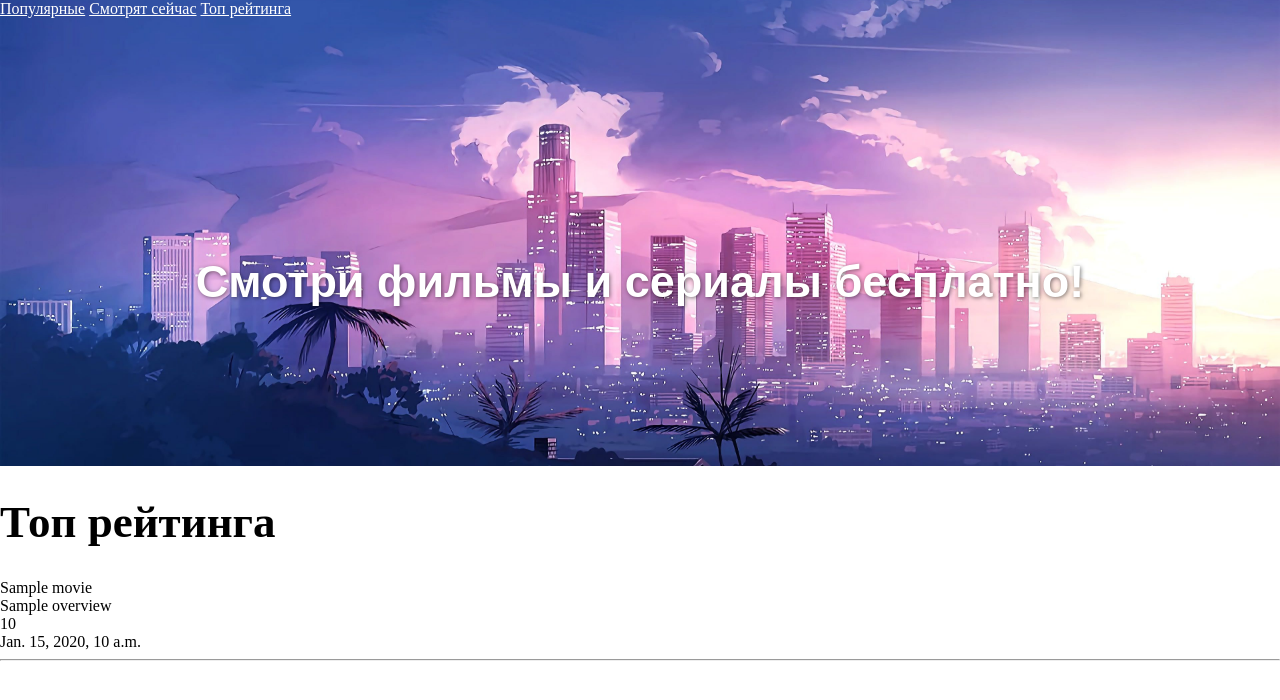
After one commit to artem-create16/movies, a Django app: template catalog/templates/catalog/top.html in a window 1280 px wide. The commit adds this page. Shown: the top 700 px of the page. Run offline with Django 3.2, Linux system fonts and the light colour scheme; the template is opened without the code that fills it: most values are stand-ins (such as "Sample title", 1, 10 or a date in 2020).

Commit message:
Added sections

```diff
--- /dev/null
+++ b/catalog/static/main.css
@@ -0,0 +1,67 @@
+.webmadewell {
+    background-color: white;
+}
+
+body {
+    margin: 0;
+}
+
+.sample-header {
+    left: 0;
+    top: 0;
+    width: 100%;
+    background-image: url(images/header.jpg);
+    background-position: center;
+    background-size: cover;
+    background-repeat: no-repeat;
+}
+
+.sample-header-section {
+    display: flex;
+    justify-content: center;
+    position: relative;
+    padding: 15% 0 10%;
+    /*max-width: 640px;*/
+    margin-left: auto;
+    margin-right: auto;
+    color: white;
+    text-shadow: 1px 1px 4px rgba(0, 0, 0, 0.5);
+    font-family: "Montserrat", sans-serif;
+}
+
+h1 {
+    font-size: 45px;
+}
+
+h2 {
+    font-weight: 400;
+}
+
+.sample-section-wrap {
+    position: relative;
+    background-color: white;
+}
+
+.sample-section {
+    position: relative;
+    /*max-width: 640px;*/
+    margin-left: auto;
+    margin-right: auto;
+    padding: 40px;
+}
+
+.menu li a {
+    color: white;
+}
+
+.menu li {
+    display: inline-block;
+}
+
+.menu ul {
+    margin-left: 0;
+    /* Отступ слева в браузере IE и Opera */
+    padding-left: 0;
+    /* Отступ слева в браузере Firefox, Safari, Chrome */
+    margin-top: 0
+}
--- /dev/null
+++ b/catalog/templates/catalog/layout.html
@@ -0,0 +1,12 @@
+<!DOCTYPE html>
+
+<html lang="en">
+<head>
+    <meta charset="UTF-8">
+    <title>{{ title }}</title>
+    <link rel="stylesheet" href="../../static/main.css">
+</head>
+
+{% include 'catalog/navbar.html' %}
+{% block content %}{% endblock %}
+</html>
--- /dev/null
+++ b/catalog/templates/catalog/navbar.html
@@ -0,0 +1,21 @@
+<header>
+    <div class="sample-header">
+        <div class="menu">
+            <ul>
+                <li>
+                    <a href="{% url 'index' %}">Популярные</a>
+                </li>
+                <li>
+                    <a href="{% url 'now' %}">Смотрят сейчас</a>
+                </li>
+                <li>
+                    <a href="{% url 'top' %}">Топ рейтинга</a>
+                </li>
+            </ul>
+        </div>
+        <div class="sample-header-section">
+            <h1>Смотри фильмы и сериалы бесплатно!</h1>
+            <h2></h2>
+        </div>
+    </div>
+</header>
--- /dev/null
+++ b/catalog/templates/catalog/top.html
@@ -0,0 +1,21 @@
+<!DOCTYPE html>
+<html lang="en">
+<head>
+    <meta charset="UTF-8">
+    <title>Top Movies</title>
+</head>
+<header>
+    {% extends "catalog/layout.html" %}
+</header>
+{% block content %}
+<body>
+<h1>Топ рейтинга</h1>
+        {% for movie in movies.results %}
+            {{ movie.title }} <br>
+            {{ movie.overview }} <br>
+            {{ movie.vote_average }} <br>
+            {{ movie.release_date }} <br>
+            <hr>
+        {% endfor %}
+</body>
+{% endblock %}
--- a/catalog/utils.py
+++ b/catalog/utils.py
@@ -16,9 +16,9 @@ class Movies(BaseModel):
     results: List[Results]
 
 
-def get_popular_movies():
+def get_popular_movies(section):
     response = requests.get(
-        f'https://api.themoviedb.org/3/movie/popular?api_key={API_KEY}&language=ru&page=2'
+        f'https://api.themoviedb.org/3/movie/{section}?api_key={API_KEY}&language=ru&page=1'
     )
     return parse(response.json())
 
--- /dev/null
+++ b/heroku.yml
@@ -0,0 +1,3 @@
+build:
+  docker:
+    web: Dockerfile
--- a/movies/urls.py
+++ b/movies/urls.py
@@ -21,4 +21,6 @@ urlpatterns = [
     path('admin/', admin.site.urls),
     path('catalog/', include('catalog.urls')),
     path('', views.index, name='index'),
+    path('top/', views.top, name='top'),
+    path('now/', views.now_playing, name='now'),
     ]
```
Also changed, not shown: catalog/templates/catalog/index.html (+9 -4 lines), catalog/templates/catalog/now_playing.html (added, +21 -0 lines), catalog/views.py (+9 -2 lines), requirements.txt (added, +13 -0 lines), catalog/static/images/header.jpg (added), 1 other file.
